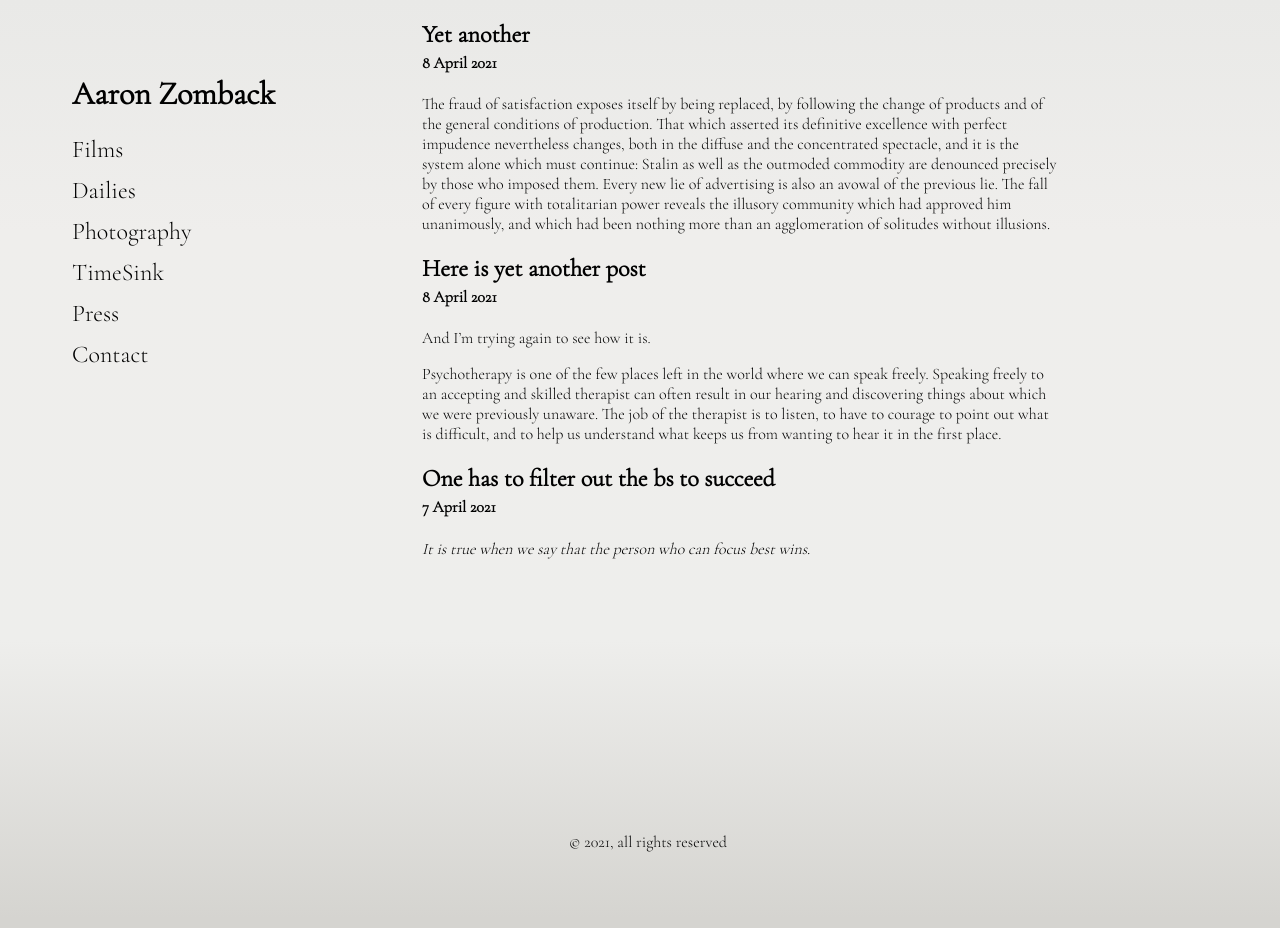
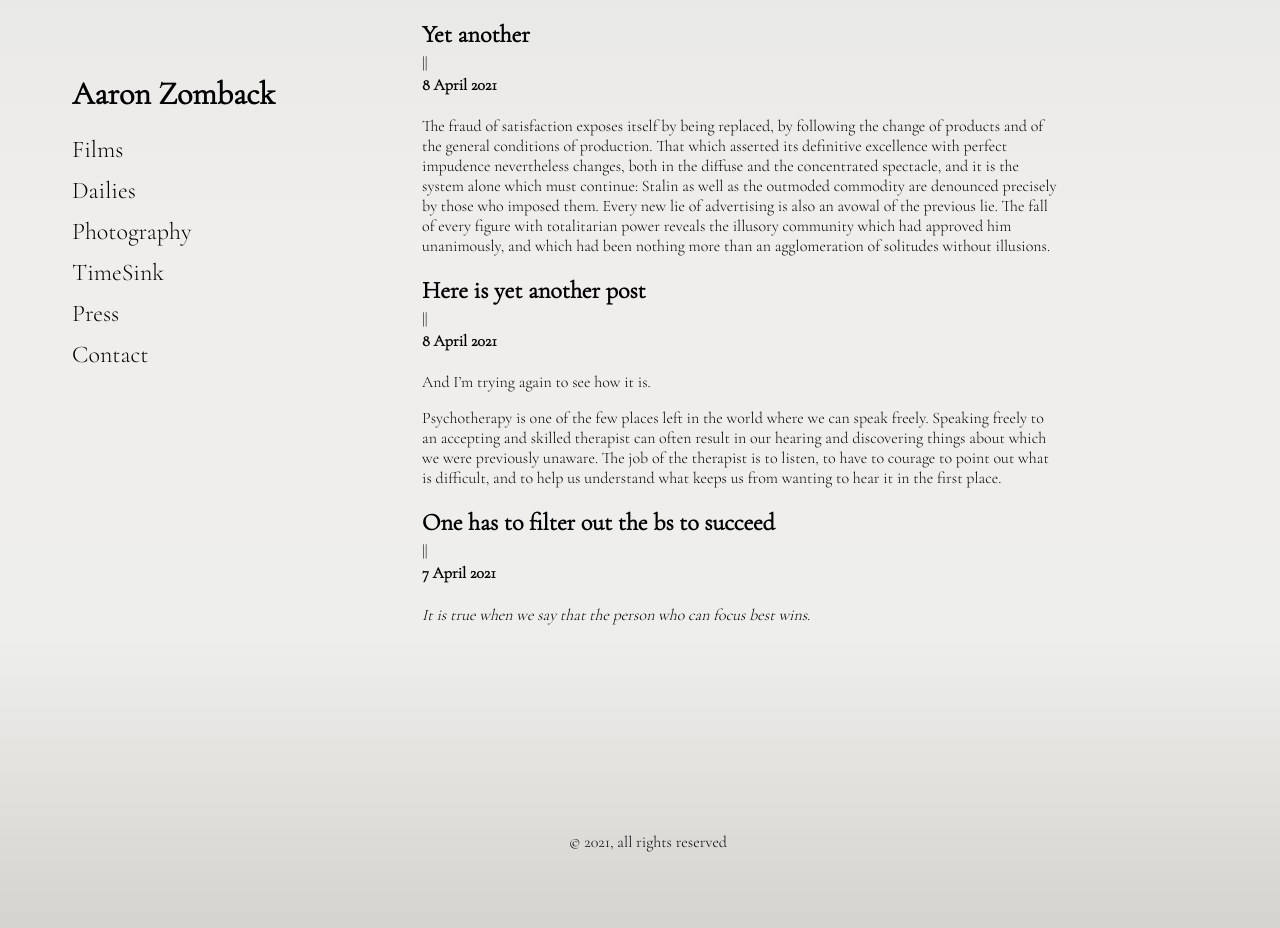
Before and after one commit to aaronzomback/zomback.com, a Jekyll site: the page built from dailies.html, in a window 1280 px wide. Built offline with Jekyll 4.4.1, drawn with Linux system fonts in a browser that asks for light colours.

Commit message:
same line h2 h4 in posts

```diff
--- a/_layouts/post.html
+++ b/_layouts/post.html
@@ -8,8 +8,7 @@
   {% for post in site.posts %}
 
 <div class="">
-  <h2>{{ post.title }}</h2>
-  <h4>{{ post.date | date: "%-d %B %Y" }}</h4>
+<h2>{{ post.title }}</h2> || <h4>{{ post.date | date: "%-d %B %Y" }}</h4>
   <p>{{ post.content }}</p>
 </div>
 
```
